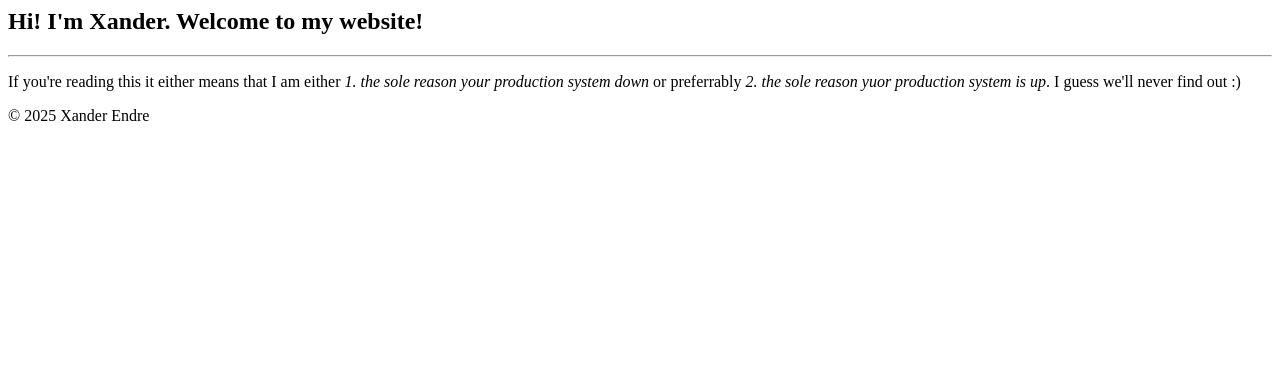
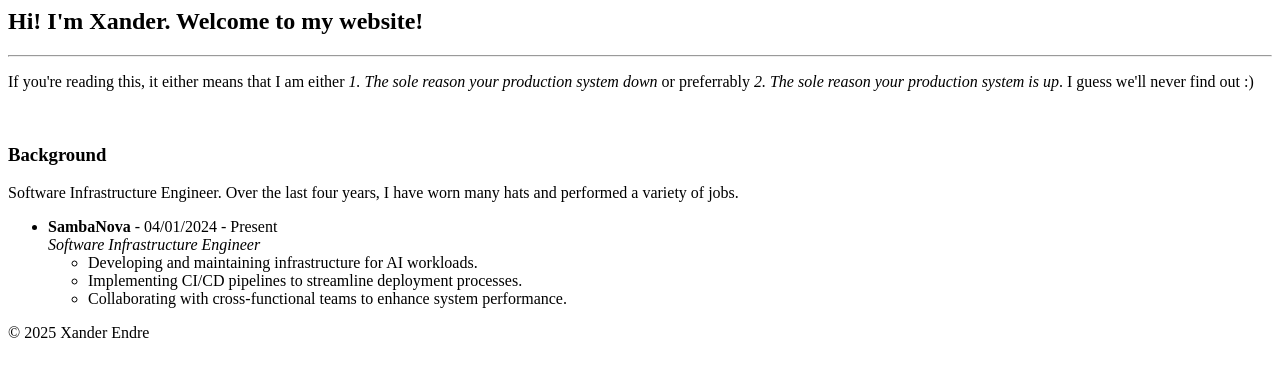
Before and after one commit to XanderEndre/xanderendre, a plain HTML site: page index.html in a window 1280 px wide. Drawn offline with Linux system fonts and the light colour scheme.

Commit message:
Update index.html

```diff
--- a/index.html
+++ b/index.html
@@ -5,7 +5,7 @@
     <body>
     <h2>Hi! I'm Xander. Welcome to my website!</h2>
     <hr>
-    <p>If you're reading this it either means that I am either <i>1. the sole reason your production system down</i> or preferrably <i>2. the sole reason yuor production system is up</i>. I guess we'll never find out :)</p>
+    <p>If you're reading this, it either means that I am either <i>1. The sole reason your production system down</i> or preferrably <i>2. The sole reason your production system is up</i>. I guess we'll never find out :)</p>
 <!--     <p>I'm a Software Infrastructure Engineer with a continoued passion and interest in Software Engineering, DevOps, and Platform Engineering. My interest lie in understanding how to build and maintain systems that are performant, stable, and easy to use.</p>
 
     <h3>My Skills</h3>
@@ -16,11 +16,10 @@
         <li>Cloud Computing</li>
     </ul> -->
 
-<!--     <br>
+    <br>
     <h3>Background</h3>
     <p>
-        I have a background in software development and have transitioned into infrastructure engineering. I enjoy working with cloud technologies and automating processes to improve efficiency and reliability.
-
+        Software Infrastructure Engineer. Over the last four years, I have worn many hats and performed a variety of jobs.
         <ul>
             <li>
                 <b>SambaNova</b> - 04/01/2024 - Present
@@ -35,7 +34,7 @@
 
         </ul>
     </p>
-
+<!--
     <br>
     <h3>Projects</h3>
     <p>
```
